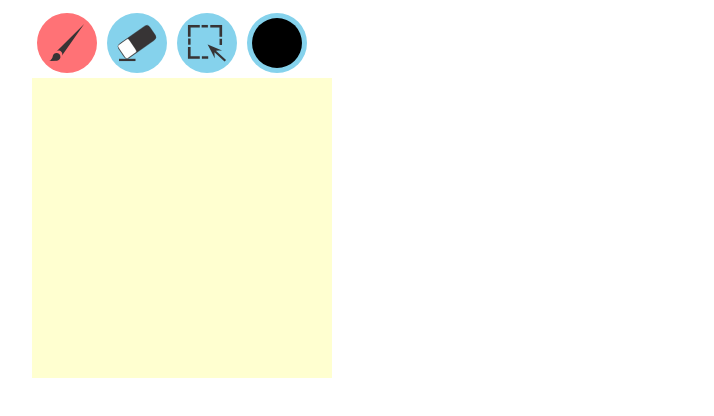
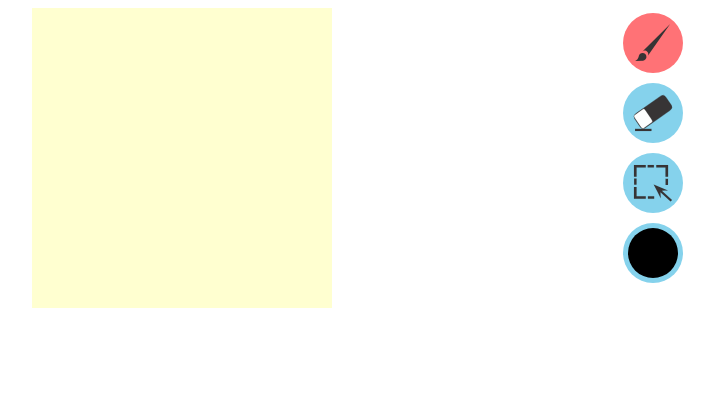
Before and after one commit to Mic542/project-eve, a plain HTML site: page www/index.html in a window 1280 px wide. Shown: the whole page, without its empty margins (458-1172 px from the left). Drawn offline with Linux system fonts and the light colour scheme.

Commit message:
bla bla bla tidal wave....

```diff
--- a/www/css/edit.css
+++ b/www/css/edit.css
@@ -103,3 +103,28 @@
   width: 40px;
   margin: auto;
 }
+
+/* Landscape */
+@media screen and (orientation:landscape) {
+  .btn-circle {
+    clear:both;
+    right: 0px;
+    float: right;
+  }
+
+  .canvas-container {
+    position: absolute;
+    top:0px;
+    margin: auto;
+  }
+
+  .wrapper_inside {
+    width: 80%;
+    margin:auto;
+  }
+
+  .btn-circle-small {
+    clear:none;
+    display: inline;
+  }
+}
```
Also changed, not shown: www/index.html (+3 -2 lines).
